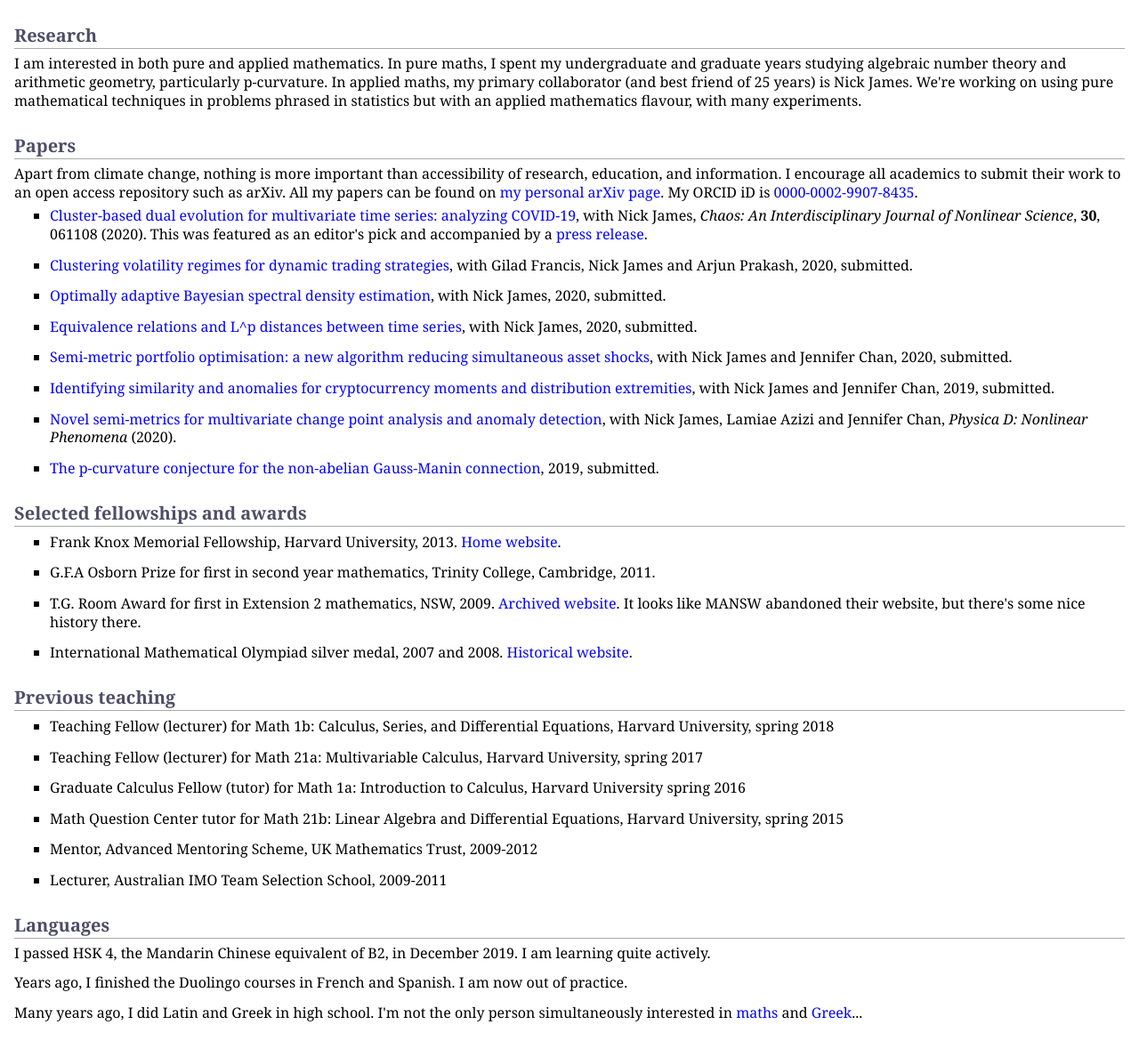
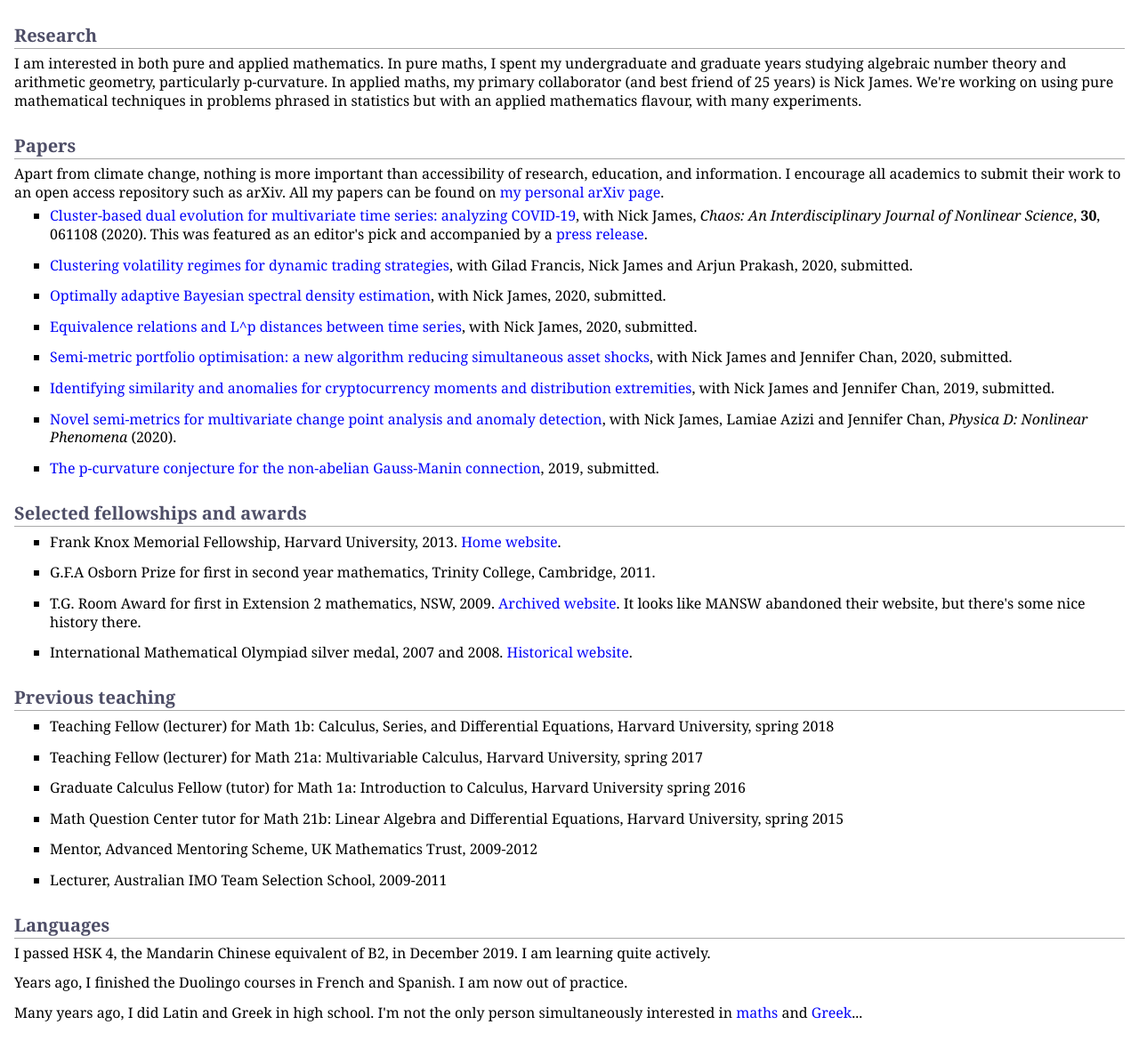
Before and after one commit to MaxMenzies/maxmenzies.com, a Jekyll site: the page index.html, which Jekyll copies as it is, in a window 1280 px wide, cut to the strip 284-1454 px from the top of the page. Shown: the whole strip at 89% size. Built offline with Jekyll 4.4.1, drawn with Linux system fonts in a browser that asks for light colours.

Commit message:
Update index.html

```diff
--- a/index.html
+++ b/index.html
@@ -38,7 +38,7 @@
 <h2>Research</h2>
 <p>I am interested in both pure and applied mathematics. In pure maths, I spent my undergraduate and graduate years studying algebraic number theory and arithmetic geometry, particularly p-curvature. In applied maths, my primary collaborator (and best friend of 25 years) is Nick James. We're working on using pure mathematical techniques in problems phrased in statistics but with an applied mathematics flavour, with many experiments.</p>
 <h2>Papers</h2>
-<p>Apart from climate change, nothing is more important than accessibility of research, education, and information. I encourage all academics to submit their work to an open access repository such as arXiv. All my papers can be found on <a href="https://arxiv.org/a/menzies_m_1.html">my personal arXiv page</a>. My ORCID iD is <a href="https://orcid.org/0000-0002-9907-8435.">0000-0002-9907-8435</a>.</p>
+<p>Apart from climate change, nothing is more important than accessibility of research, education, and information. I encourage all academics to submit their work to an open access repository such as arXiv. All my papers can be found on <a href="https://arxiv.org/a/menzies_m_1.html">my personal arXiv page</a>.</p>
 <ul>
 <li><p> <a href="https://aip.scitation.org/doi/10.1063/5.0013156">Cluster-based dual evolution for multivariate time series: analyzing COVID-19</a>, with Nick James, <i>Chaos: An Interdisciplinary Journal of Nonlinear Science</i>, <b>30</b>, 061108 (2020). This was featured as an editor's pick and accompanied by a <a href="https://publishing.aip.org/publications/latest-content/countries-group-into-clusters-as-covid-19-outbreak-spreads/">press release</a>.</p></li>
 </li>
```
